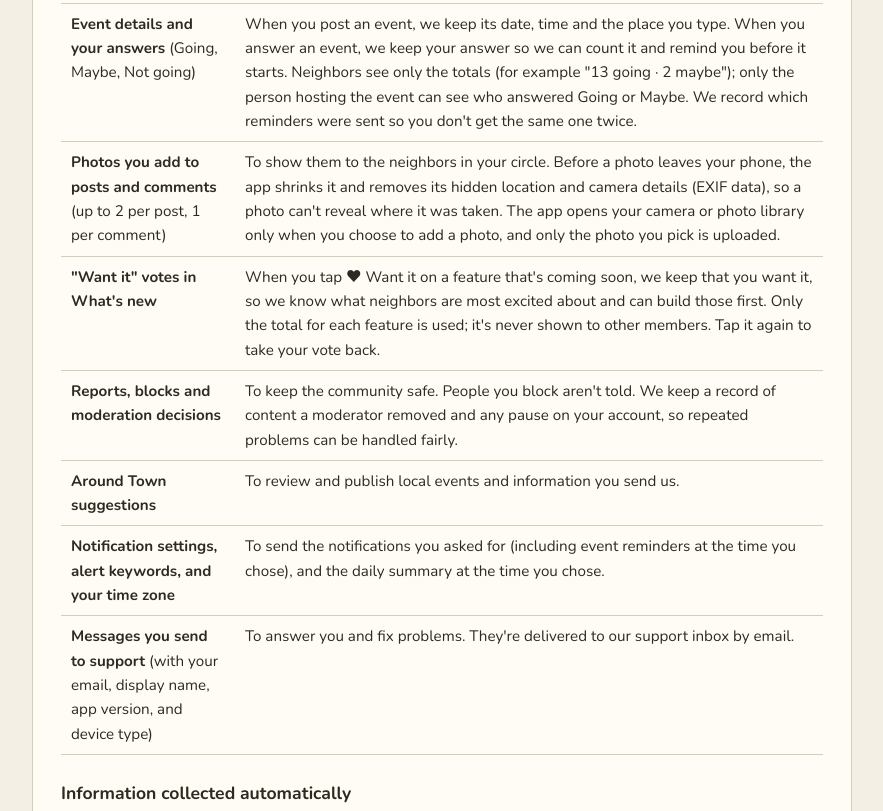
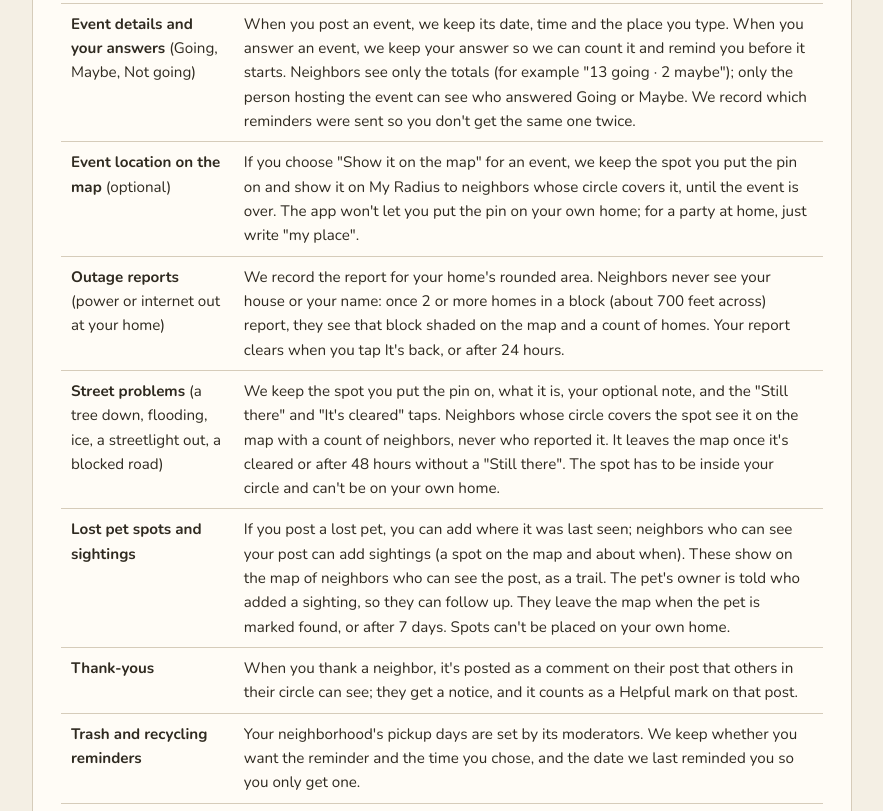
Before and after one commit to svkopecky/culdechat-site, a plain HTML site: page privacy.html in a window 1280 px wide. Shown: the part 1281-2092 px from the top of the page, without its empty margins (198-1081 px from the left). Drawn offline with nearby package versions, Linux system fonts and the light colour scheme.

Commit message:
Add files via upload

```diff
--- a/privacy.html
+++ b/privacy.html
@@ -18,7 +18,7 @@
 </header>
 <main class="doc">
 <h1>CulDeChat Privacy Policy</h1>
-<p><strong>Effective date:</strong> November 15, 2026</p>
+<p><strong>Effective date:</strong> November 17, 2026</p>
 <p><strong>Who we are:</strong> Direct Innovations LLC, a Virginia limited liability company ("CulDeChat," "we," "us").</p>
 <p><strong>Contact:</strong> <a href="mailto:support@culdechat.app">support@culdechat.app</a></p>
 <p>CulDeChat helps you connect with people who live near you. Our core promise is that <strong>other users never see where you live</strong>. This policy explains what we collect, why, who we share it with, and the choices you have.</p>
@@ -57,6 +57,30 @@
 <tr>
 <td><strong>Event details and your answers</strong> (Going, Maybe, Not going)</td>
 <td>When you post an event, we keep its date, time and the place you type. When you answer an event, we keep your answer so we can count it and remind you before it starts. Neighbors see only the totals (for example "13 going · 2 maybe"); only the person hosting the event can see who answered Going or Maybe. We record which reminders were sent so you don't get the same one twice.</td>
+</tr>
+<tr>
+<td><strong>Event location on the map</strong> (optional)</td>
+<td>If you choose "Show it on the map" for an event, we keep the spot you put the pin on and show it on My Radius to neighbors whose circle covers it, until the event is over. The app won't let you put the pin on your own home; for a party at home, just write "my place".</td>
+</tr>
+<tr>
+<td><strong>Outage reports</strong> (power or internet out at your home)</td>
+<td>We record the report for your home's rounded area. Neighbors never see your house or your name: once 2 or more homes in a block (about 700 feet across) report, they see that block shaded on the map and a count of homes. Your report clears when you tap It's back, or after 24 hours.</td>
+</tr>
+<tr>
+<td><strong>Street problems</strong> (a tree down, flooding, ice, a streetlight out, a blocked road)</td>
+<td>We keep the spot you put the pin on, what it is, your optional note, and the "Still there" and "It's cleared" taps. Neighbors whose circle covers the spot see it on the map with a count of neighbors, never who reported it. It leaves the map once it's cleared or after 48 hours without a "Still there". The spot has to be inside your circle and can't be on your own home.</td>
+</tr>
+<tr>
+<td><strong>Lost pet spots and sightings</strong></td>
+<td>If you post a lost pet, you can add where it was last seen; neighbors who can see your post can add sightings (a spot on the map and about when). These show on the map of neighbors who can see the post, as a trail. The pet's owner is told who added a sighting, so they can follow up. They leave the map when the pet is marked found, or after 7 days. Spots can't be placed on your own home.</td>
+</tr>
+<tr>
+<td><strong>Thank-yous</strong></td>
+<td>When you thank a neighbor, it's posted as a comment on their post that others in their circle can see; they get a notice, and it counts as a Helpful mark on that post.</td>
+</tr>
+<tr>
+<td><strong>Trash and recycling reminders</strong></td>
+<td>Your neighborhood's pickup days are set by its moderators. We keep whether you want the reminder and the time you chose, and the date we last reminded you so you only get one.</td>
 </tr>
 <tr>
 <td><strong>Photos you add to posts and comments</strong> (up to 2 per post, 1 per comment)</td>
@@ -123,6 +147,8 @@
 <li>To decide whose circles overlap, our servers use your home <strong>rounded to an area of about 500 feet</strong>, so even someone who keeps shrinking their circle can't pinpoint your house.</li>
 <li>Your exact location is stored separately and used only by our servers.</li>
 <li>To manage home codes, the CulDeChat team can see which addresses in a neighborhood have verified and which were mailed a new code. This is never shown to other users.</li>
+<li>Weather on My Radius is looked up by our servers for your home's area rounded to about 0.6 mile (1 km). Your phone never sends your location for weather, and the weather service never gets your name.</li>
+<li>Outage reports are shown only as shaded blocks once 2 or more homes report, never as houses.</li>
 <li>Searching an address in the app never reveals whether a CulDeChat member lives there.</li>
 </ul>
 <hr />
@@ -170,6 +196,11 @@
 <td>Map areas viewed and addresses searched (sent from your device)</td>
 </tr>
 <tr>
+<td>National Weather Service (U.S. government)</td>
+<td>Weather forecasts and warnings on My Radius</td>
+<td>Your home's area rounded to about 0.6 mile, sent from our servers (never your name or exact location)</td>
+</tr>
+<tr>
 <td>Porkbun</td>
 <td>Forwarding email sent to support@culdechat.app</td>
 <td>Emails you send us</td>
@@ -212,6 +243,7 @@
 <li>We may keep limited records longer when needed for safety (for example, records of accounts banned for abuse), fraud prevention, or legal requirements.</li>
 <li>Support emails stay in our support inbox for as long as needed to help you and keep a record of the conversation.</li>
 <li>Verification codes expire after about 30 days.</li>
+<li>Outage reports are deleted after 7 days. Street problem reports and lost pet sightings are deleted 30 days after they leave the map.</li>
 </ul>
 <hr />
 <h2>6. Your choices and rights</h2>
```
